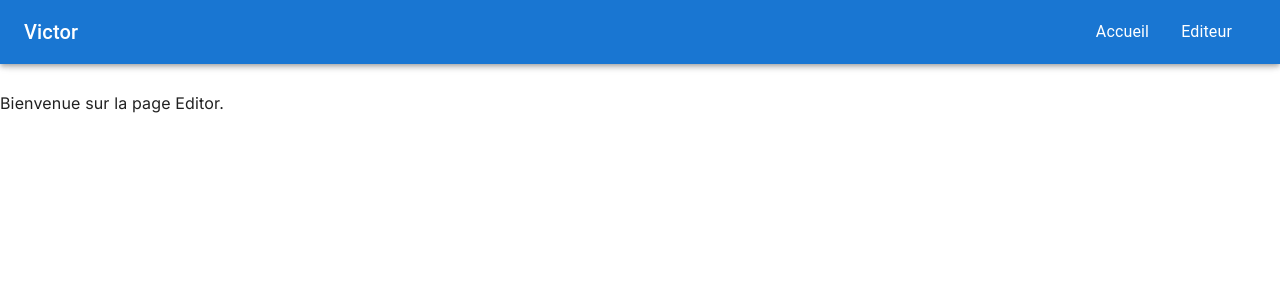
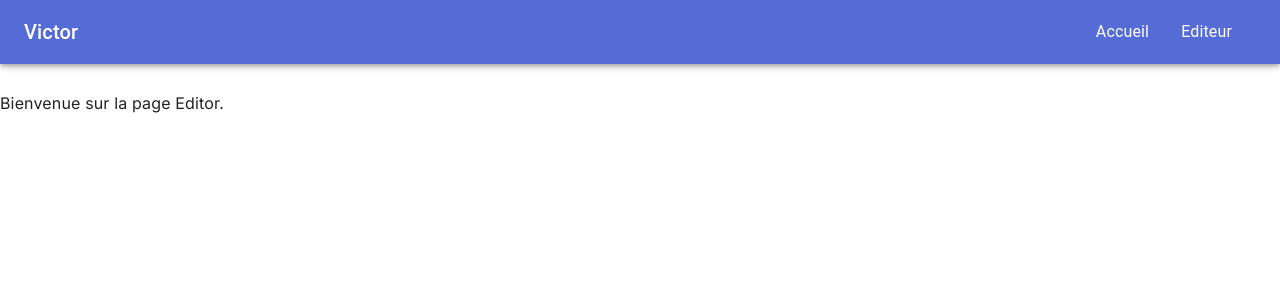
Before and after one commit to RinaldoBenaccetta/Victor, a Next.js app: page /editor in a window 1280 px wide. Shown: the top 300 px of the page. Built offline with nearby package versions, Linux system fonts and the light colour scheme.

Commit message:
Add a dark/light mode system

```diff
--- a/src/app/layout.js
+++ b/src/app/layout.js
@@ -1,6 +1,13 @@
+/**
+ * Need to be on client because use of MUI theme here.
+ */
+"use client";
+
 import NavBar from "@/components/Navbar/NavBar";
+import { ThemeProvider, useMediaQuery } from "@mui/material";
 // import "./styles/globals.scss";
 import { Inter } from "next/font/google";
+import { lightTheme, darkTheme } from "./theme";
 
 // import CssBaseline from "@mui/material/CssBaseline";
 
@@ -12,7 +19,11 @@ export const metadata = {
 };
 
 export default function RootLayout({ children }) {
+    const prefersDarkMode = useMediaQuery("(prefers-color-scheme: dark)");
+    const theme = prefersDarkMode ? darkTheme : lightTheme;
+
     return (
+        <ThemeProvider theme={theme}>
             <html lang="en">
                 {/* <CssBaseline /> */}
                 <body className={inter.className}>
@@ -20,5 +31,6 @@ export default function RootLayout({ children }) {
                     {children}
                 </body>
             </html>
+        </ThemeProvider>
     );
 }
--- /dev/null
+++ b/src/app/theme.js
@@ -0,0 +1,41 @@
+import { createTheme } from "@mui/material/styles";
+
+// Créer un thème clair
+const lightTheme = createTheme({
+    palette: {
+        mode: "light", // Ici, on définit le mode à 'light'
+        primary: {
+            main: "#556cd6",
+        },
+        secondary: {
+            main: "#19857b",
+        },
+        error: {
+            main: "#red",
+        },
+        background: {
+            default: "#fff",
+        },
+    },
+});
+
+// Créer un thème sombre
+const darkTheme = createTheme({
+    palette: {
+        mode: "dark", // Ici, on définit le mode à 'dark'
+        primary: {
+            main: "#556cd6",
+        },
+        secondary: {
+            main: "#19857b",
+        },
+        error: {
+            main: "#red",
+        },
+        background: {
+            default: "#000",
+        },
+    },
+});
+
+export { lightTheme, darkTheme };
```
Lines whose indentation alone changed are shown as unchanged.
